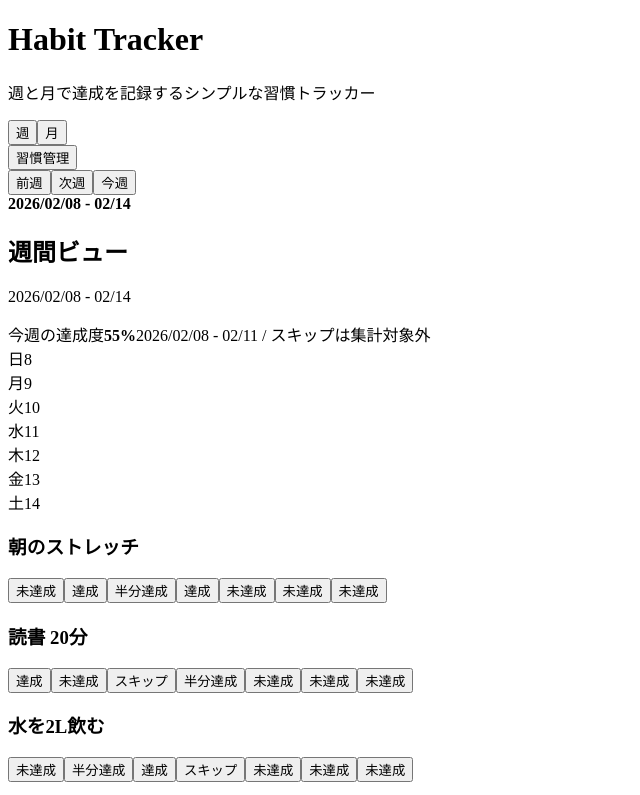
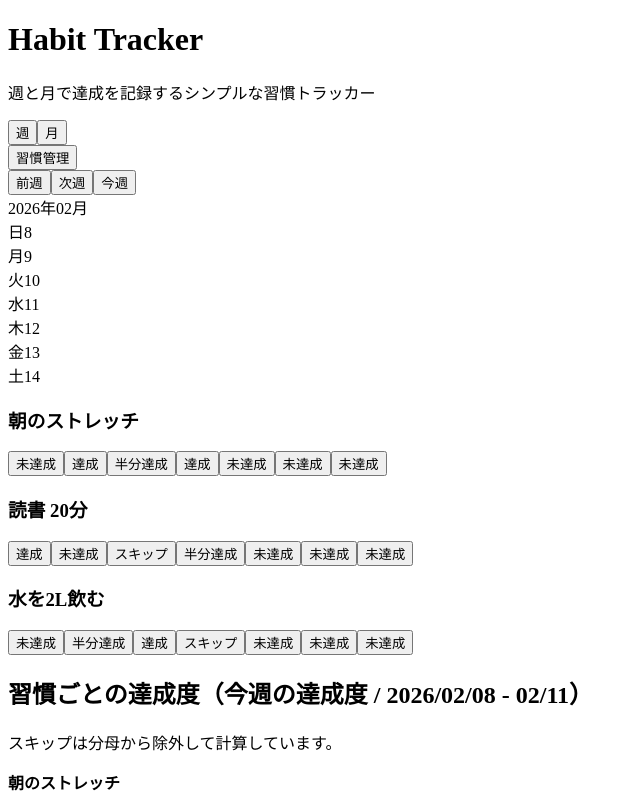
Before and after one commit to Corona-Shio/habit-tracker, a React (Vite) app: page / in a window 1280 px wide. Shown: the top 795 px of the page, without its empty margins (0-640 px from the left). Built offline with nearby package versions, Linux system fonts and the light colour scheme; the HTML template or start-up script is replaced by a standard one.

Commit message:
Refine week/month header period labels

```diff
--- a/src/App.jsx
+++ b/src/App.jsx
@@ -12,7 +12,7 @@ import {
   startOfSundayWeek,
   toDateKey
 } from "./utils/date";
-import { calculateHabitProgress, calculateOverallProgress } from "./utils/progress";
+import { calculateHabitProgress } from "./utils/progress";
 
 export default function App() {
   const { state, saveError, activeHabits, archivedHabits, actions } = useLocalStorageStore();
@@ -45,7 +45,6 @@ export default function App() {
   }, [activeHabits, selectedMonthHabitId]);
 
   const weekDates = useMemo(() => getWeekDates(weekCursor), [weekCursor]);
-  const displayedWeekLabel = useMemo(() => formatDateRange(weekDates[0], weekDates[6]), [weekDates]);
 
   const today = new Date();
   const todayOnly = new Date(today.getFullYear(), today.getMonth(), today.getDate());
@@ -89,14 +88,6 @@ export default function App() {
       map[habit.id] = calculateHabitProgress(state.records, habit.id, activeRangeKeys);
     }
     return map;
-  }, [activeHabits, state.records, activeRangeKeys]);
-
-  const overallProgress = useMemo(() => {
-    return calculateOverallProgress(
-      state.records,
-      activeHabits.map((habit) => habit.id),
-      activeRangeKeys
-    );
   }, [activeHabits, state.records, activeRangeKeys]);
 
   function openAddDialog() {
@@ -164,17 +155,12 @@ export default function App() {
                     今週
                   </button>
                 </div>
-                <strong>{displayedWeekLabel}</strong>
               </div>
 
               <WeekView
                 weekDates={weekDates}
                 activeHabits={activeHabits}
                 records={state.records}
-                overallProgress={overallProgress}
-                displayedWeekLabel={displayedWeekLabel}
-                progressTitle={weekProgressRange.title}
-                progressRangeLabel={weekProgressRange.label}
                 onToggleStatus={actions.cycleHabitStatus}
               />
             </>
@@ -193,12 +179,6 @@ export default function App() {
                 setMonthCursor(new Date(current.getFullYear(), current.getMonth(), 1));
               }}
               onToggleStatus={actions.cycleHabitStatus}
-              selectedHabitProgress={
-                selectedMonthHabitId
-                  ? habitProgressById[selectedMonthHabitId] ?? { numerator: 0, denominator: 0, percent: 0 }
-                  : { numerator: 0, denominator: 0, percent: 0 }
-              }
-              progressRangeLabel={monthProgressRange.label}
             />
           )}
         </section>
--- a/src/components/MonthView.jsx
+++ b/src/components/MonthView.jsx
@@ -1,5 +1,5 @@
 import { STATUS } from "../constants/status";
-import { WEEKDAY_LABELS_SHORT, formatMonthLabel, getMonthGrid, toDateKey } from "../utils/date";
+import { WEEKDAY_LABELS_SHORT, getMonthGrid, toDateKey } from "../utils/date";
 
 export default function MonthView({
   monthCursor,
@@ -9,11 +9,10 @@ export default function MonthView({
   records,
   onMoveMonth,
   onResetMonth,
-  onToggleStatus,
-  selectedHabitProgress,
-  progressRangeLabel
+  onToggleStatus
 }) {
-  const monthLabel = formatMonthLabel(monthCursor);
+  const yearLabel = `${monthCursor.getFullYear()}年`;
+  const monthLabel = `${String(monthCursor.getMonth() + 1).padStart(2, "0")}月`;
   const grid = getMonthGrid(monthCursor);
   const currentMonth = monthCursor.getMonth();
   const selectedHabit = activeHabits.find((habit) => habit.id === selectedHabitId) ?? null;
@@ -21,15 +20,10 @@ export default function MonthView({
   return (
     <section className="view-panel" aria-label="月間ビュー">
       <div className="panel-header month-header">
-        <div>
-          <h2>月間ビュー</h2>
-          <p>習慣を選んで、日付ごとに状態を記録</p>
-        </div>
         <div className="month-nav">
           <button type="button" onClick={() => onMoveMonth(-1)}>
             前月
           </button>
-          <strong>{monthLabel}</strong>
           <button type="button" onClick={() => onMoveMonth(1)}>
             次月
           </button>
@@ -57,17 +51,10 @@ export default function MonthView({
         </div>
       ) : null}
 
-      {selectedHabit ? (
-        <div className="month-selected-summary">
-          <div className="habit-title-wrap">
-            <span className="habit-color-dot" style={{ backgroundColor: selectedHabit.color }} aria-hidden="true" />
-            <strong>{selectedHabit.name}</strong>
-          </div>
-          <span>
-            達成度: {selectedHabitProgress.percent}% ({progressRangeLabel})
-          </span>
-        </div>
-      ) : null}
+      <div className="period-label-stack" aria-label="表示中の年月">
+        <span className="period-year">{yearLabel}</span>
+        <span className="period-month">{monthLabel}</span>
+      </div>
 
       <div className="calendar-wrap">
         <div className="calendar-week-head" aria-hidden="true">
@@ -102,8 +89,6 @@ export default function MonthView({
           })}
         </div>
       </div>
-
-      <p className="help-text">記録順: 未達成 → 半分達成 → 達成 → スキップ。スキップは集計対象外です。</p>
     </section>
   );
 }
--- a/src/components/WeekView.jsx
+++ b/src/components/WeekView.jsx
@@ -1,39 +1,33 @@
 import HabitCard from "./HabitCard";
 import { WEEKDAY_LABELS_SHORT, toDateKey } from "../utils/date";
+
+function getWeekPeriodLabels(weekDates) {
+  const start = weekDates[0];
+  const end = weekDates[6];
+  const startYear = `${start.getFullYear()}年`;
+  const endYear = `${end.getFullYear()}年`;
+  const startMonth = `${String(start.getMonth() + 1).padStart(2, "0")}月`;
+  const endMonth = `${String(end.getMonth() + 1).padStart(2, "0")}月`;
+
+  return {
+    year: startYear === endYear ? startYear : `${startYear} - ${endYear}`,
+    month: startMonth === endMonth ? startMonth : `${startMonth} - ${endMonth}`
+  };
+}
 
 export default function WeekView({
   weekDates,
   activeHabits,
   records,
-  overallProgress,
-  displayedWeekLabel,
-  progressTitle,
-  progressRangeLabel,
   onToggleStatus
 }) {
+  const periodLabels = getWeekPeriodLabels(weekDates);
+
   return (
     <section className="view-panel" aria-label="週間ビュー">
-      <div className="panel-header">
-        <div>
-          <h2>週間ビュー</h2>
-          <p>{displayedWeekLabel}</p>
-        </div>
-        <div className="overall-progress-card">
-          <span className="overall-label">{progressTitle}</span>
-          <strong>{overallProgress.percent}%</strong>
-          <span className="overall-sub">
-            {progressRangeLabel} / スキップは集計対象外
-          </span>
-          <div
-            className="linear-progress"
-            role="progressbar"
-            aria-valuemin={0}
-            aria-valuemax={100}
-            aria-valuenow={overallProgress.percent}
-          >
-            <div className="linear-progress-fill" style={{ width: `${overallProgress.percent}%` }} />
-          </div>
-        </div>
+      <div className="period-label-stack" aria-label="表示中の年月">
+        <span className="period-year">{periodLabels.year}</span>
+        <span className="period-month">{periodLabels.month}</span>
       </div>
 
       <div className="week-head-row" aria-hidden="true">
--- a/src/styles.css
+++ b/src/styles.css
@@ -152,6 +152,22 @@ button:hover {
 
 .view-panel {
   padding: 16px;
+}
+
+.period-label-stack {
+  margin-bottom: 10px;
+  display: flex;
+  align-items: baseline;
+  gap: 2px;
+  flex-wrap: wrap;
+}
+
+.period-year,
+.period-month {
+  font-size: 1rem;
+  font-weight: 300;
+  color: var(--md-text);
+  line-height: 1.2;
 }
 
 .panel-header {
@@ -333,11 +349,6 @@ button:hover {
   align-items: center;
   gap: 8px;
   flex-wrap: wrap;
-}
-
-.month-nav strong {
-  min-width: 120px;
-  text-align: center;
 }
 
 .month-habit-selector {
--- a/src/utils/date.js
+++ b/src/utils/date.js
@@ -72,5 +72,5 @@ export function formatDateRange(startDate, endDate) {
 }
 
 export function formatMonthLabel(baseDate) {
-  return `${baseDate.getFullYear()}年${String(baseDate.getMonth() + 1).padStart(2, "0")}月`;
+  return `${baseDate.getFullYear()}年\u2009${String(baseDate.getMonth() + 1).padStart(2, "0")}月`;
 }
```
